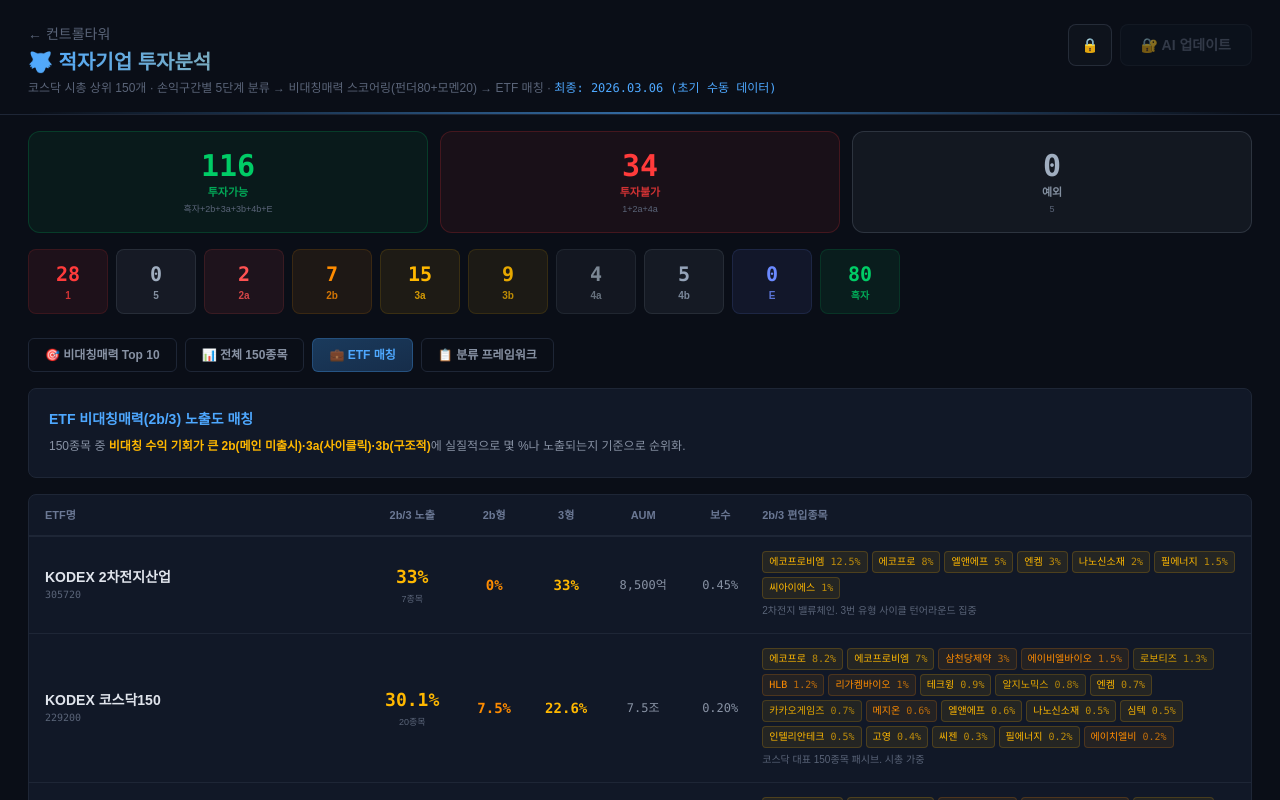
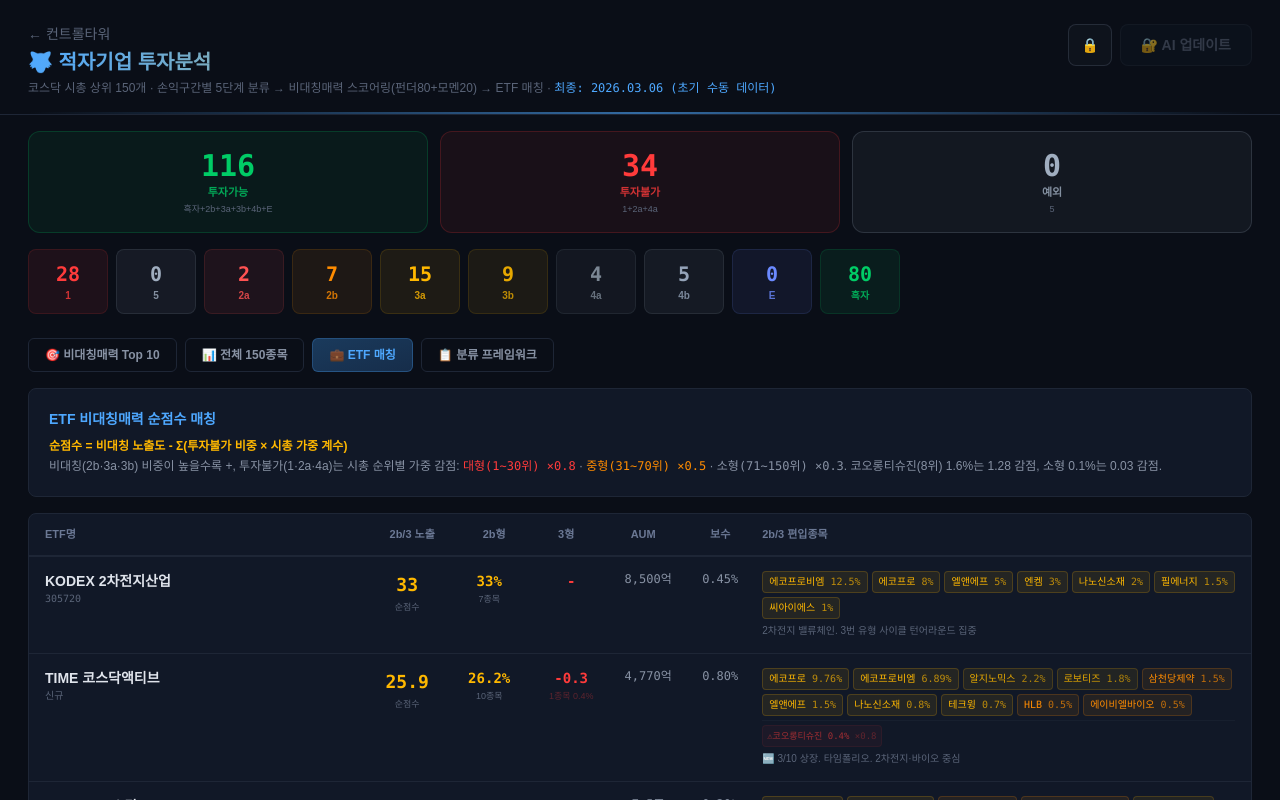
Before and after one commit to mib7514/wolfpack, a Next.js app: page /modules/deficit-analysis in a window 1280 px wide. Both pictures are taken after a click on the button "💼 ETF 매칭". Shown: the top 800 px of the page. Built offline with nearby package versions, Linux system fonts and the light colour scheme.

Commit message:
Update page.js

```diff
--- a/app/modules/deficit-analysis/page.js
+++ b/app/modules/deficit-analysis/page.js
@@ -201,13 +201,13 @@
 /* ETF 데이터 */
 const ETF_DATA = [
   { name: "KODEX 코스닥150", code: "229200", aum: "7.5조", fee: "0.20%", note: "코스닥 대표 150종목 패시브. 시총 가중",
-    holdings: [{ name: "에코프로", weight: 8.2 },{ name: "에코프로비엠", weight: 7.0 },{ name: "삼천당제약", weight: 3.0 },{ name: "에이비엘바이오", weight: 1.5 },{ name: "HLB", weight: 1.2 },{ name: "리가켐바이오", weight: 1.0 },{ name: "로보티즈", weight: 1.3 },{ name: "테크윙", weight: 0.9 },{ name: "알지노믹스", weight: 0.8 },{ name: "메지온", weight: 0.6 },{ name: "엔켐", weight: 0.7 },{ name: "카카오게임즈", weight: 0.7 },{ name: "나노신소재", weight: 0.5 },{ name: "심텍", weight: 0.5 },{ name: "인텔리안테크", weight: 0.5 },{ name: "고영", weight: 0.4 },{ name: "엘앤에프", weight: 0.6 },{ name: "씨젠", weight: 0.3 },{ name: "필에너지", weight: 0.2 },{ name: "에이치엘비", weight: 0.2 }] },
+    holdings: [{ name: "에코프로", weight: 8.2 },{ name: "에코프로비엠", weight: 7.0 },{ name: "삼천당제약", weight: 3.0 },{ name: "에이비엘바이오", weight: 1.5 },{ name: "HLB", weight: 1.2 },{ name: "리가켐바이오", weight: 1.0 },{ name: "로보티즈", weight: 1.3 },{ name: "테크윙", weight: 0.9 },{ name: "알지노믹스", weight: 0.8 },{ name: "메지온", weight: 0.6 },{ name: "엔켐", weight: 0.7 },{ name: "카카오게임즈", weight: 0.7 },{ name: "나노신소재", weight: 0.5 },{ name: "심텍", weight: 0.5 },{ name: "인텔리안테크", weight: 0.5 },{ name: "고영", weight: 0.4 },{ name: "엘앤에프", weight: 0.6 },{ name: "씨젠", weight: 0.3 },{ name: "필에너지", weight: 0.2 },{ name: "에이치엘비", weight: 0.2 },{ name: "코오롱티슈진", weight: 1.6 },{ name: "보로노이", weight: 1.0 },{ name: "펩트론", weight: 1.0 },{ name: "에임드바이오", weight: 0.7 },{ name: "올릭스", weight: 0.7 },{ name: "디앤디파마텍", weight: 0.6 },{ name: "오름테라퓨틱", weight: 0.4 },{ name: "우리기술", weight: 0.5 },{ name: "원익홀딩스", weight: 0.4 },{ name: "하나마이크론", weight: 0.4 },{ name: "차바이오텍", weight: 0.3 }] },
   { name: "TIGER 코스닥150", code: "232080", aum: "1.3조", fee: "0.19%", note: "KODEX와 동일 지수. 최저 보수",
-    holdings: [{ name: "에코프로", weight: 8.2 },{ name: "에코프로비엠", weight: 7.0 },{ name: "삼천당제약", weight: 3.0 },{ name: "에이비엘바이오", weight: 1.5 },{ name: "HLB", weight: 1.2 },{ name: "리가켐바이오", weight: 1.0 },{ name: "로보티즈", weight: 1.3 },{ name: "테크윙", weight: 0.9 },{ name: "알지노믹스", weight: 0.8 },{ name: "메지온", weight: 0.6 },{ name: "엔켐", weight: 0.7 },{ name: "카카오게임즈", weight: 0.7 },{ name: "나노신소재", weight: 0.5 },{ name: "심텍", weight: 0.5 },{ name: "인텔리안테크", weight: 0.5 },{ name: "고영", weight: 0.4 },{ name: "엘앤에프", weight: 0.6 },{ name: "씨젠", weight: 0.3 },{ name: "필에너지", weight: 0.2 },{ name: "에이치엘비", weight: 0.2 }] },
+    holdings: [{ name: "에코프로", weight: 8.2 },{ name: "에코프로비엠", weight: 7.0 },{ name: "삼천당제약", weight: 3.0 },{ name: "에이비엘바이오", weight: 1.5 },{ name: "HLB", weight: 1.2 },{ name: "리가켐바이오", weight: 1.0 },{ name: "로보티즈", weight: 1.3 },{ name: "테크윙", weight: 0.9 },{ name: "알지노믹스", weight: 0.8 },{ name: "메지온", weight: 0.6 },{ name: "엔켐", weight: 0.7 },{ name: "카카오게임즈", weight: 0.7 },{ name: "나노신소재", weight: 0.5 },{ name: "심텍", weight: 0.5 },{ name: "인텔리안테크", weight: 0.5 },{ name: "고영", weight: 0.4 },{ name: "엘앤에프", weight: 0.6 },{ name: "씨젠", weight: 0.3 },{ name: "필에너지", weight: 0.2 },{ name: "에이치엘비", weight: 0.2 },{ name: "코오롱티슈진", weight: 1.6 },{ name: "보로노이", weight: 1.0 },{ name: "펩트론", weight: 1.0 },{ name: "에임드바이오", weight: 0.7 },{ name: "올릭스", weight: 0.7 },{ name: "디앤디파마텍", weight: 0.6 },{ name: "오름테라퓨틱", weight: 0.4 },{ name: "우리기술", weight: 0.5 },{ name: "원익홀딩스", weight: 0.4 },{ name: "하나마이크론", weight: 0.4 },{ name: "차바이오텍", weight: 0.3 }] },
   { name: "TIME 코스닥액티브", code: "신규", aum: "4,770억", fee: "0.80%", note: "🆕 3/10 상장. 타임폴리오. 2차전지·바이오 중심",
-    holdings: [{ name: "에코프로", weight: 9.76 },{ name: "에코프로비엠", weight: 6.89 },{ name: "알지노믹스", weight: 2.2 },{ name: "로보티즈", weight: 1.8 },{ name: "삼천당제약", weight: 1.5 },{ name: "엘앤에프", weight: 1.5 },{ name: "나노신소재", weight: 0.8 },{ name: "테크윙", weight: 0.7 },{ name: "HLB", weight: 0.5 },{ name: "에이비엘바이오", weight: 0.5 }] },
+    holdings: [{ name: "에코프로", weight: 9.76 },{ name: "에코프로비엠", weight: 6.89 },{ name: "알지노믹스", weight: 2.2 },{ name: "로보티즈", weight: 1.8 },{ name: "삼천당제약", weight: 1.5 },{ name: "엘앤에프", weight: 1.5 },{ name: "나노신소재", weight: 0.8 },{ name: "테크윙", weight: 0.7 },{ name: "HLB", weight: 0.5 },{ name: "에이비엘바이오", weight: 0.5 },{ name: "코오롱티슈진", weight: 0.4 }] },
   { name: "KoAct 코스닥액티브", code: "신규", aum: "5,950억", fee: "0.50%", note: "🆕 3/10 상장. 삼성액티브. 공격적 종목 발굴",
-    holdings: [{ name: "로보티즈", weight: 3.0 },{ name: "테크윙", weight: 2.0 },{ name: "에코프로비엠", weight: 2.5 },{ name: "에코프로", weight: 2.0 },{ name: "인텔리안테크", weight: 3.0 },{ name: "고영", weight: 1.5 },{ name: "심텍", weight: 1.0 },{ name: "엘앤에프", weight: 1.0 },{ name: "삼천당제약", weight: 0.8 },{ name: "위메이드", weight: 0.5 }] },
+    holdings: [{ name: "로보티즈", weight: 3.0 },{ name: "테크윙", weight: 2.0 },{ name: "에코프로비엠", weight: 2.5 },{ name: "에코프로", weight: 2.0 },{ name: "인텔리안테크", weight: 3.0 },{ name: "고영", weight: 1.5 },{ name: "심텍", weight: 1.0 },{ name: "엘앤에프", weight: 1.0 },{ name: "삼천당제약", weight: 0.8 },{ name: "위메이드", weight: 0.5 },{ name: "원익홀딩스", weight: 0.3 }] },
   { name: "KODEX 2차전지산업", code: "305720", aum: "8,500억", fee: "0.45%", note: "2차전지 밸류체인. 3번 유형 사이클 턴어라운드 집중",
     holdings: [{ name: "에코프로비엠", weight: 12.5 },{ name: "에코프로", weight: 8.0 },{ name: "엘앤에프", weight: 5.0 },{ name: "나노신소재", weight: 2.0 },{ name: "엔켐", weight: 3.0 },{ name: "필에너지", weight: 1.5 },{ name: "씨아이에스", weight: 1.0 }] },
   { name: "KODEX 코스닥150IT", code: "261060", aum: "1,100억", fee: "0.25%", note: "코스닥 IT 섹터. 3번 반도체장비 밀집",
@@ -218,24 +218,44 @@
     holdings: [{ name: "알지노믹스", weight: 2.5 },{ name: "삼천당제약", weight: 2.0 },{ name: "에이비엘바이오", weight: 1.8 },{ name: "HLB", weight: 1.5 },{ name: "리가켐바이오", weight: 1.2 },{ name: "메지온", weight: 0.8 },{ name: "에이치엘비", weight: 0.5 }] },
   { name: "KoAct AI인프라액티브", code: "KoAct", aum: "2,100억", fee: "0.50%", note: "삼성액티브. AI 인프라. 3번 반도체장비 집중",
     holdings: [{ name: "테크윙", weight: 4.5 },{ name: "고영", weight: 2.0 },{ name: "심텍", weight: 1.5 }] },
-  { name: "PLUS 코스닥150액티브", code: "신규(3/17)", aum: "상장 예정", fee: "0.15%", note: "🔜 3/17 상장 예정. 한화. 최저 보수",
+  { name: "PLUS 코스닥150액티브", code: "신규(3/17)", aum: "상장 예정", fee: "0.15%", note: "🔜 3/17 상장 예정. 한화. 네거티브 스크리닝+30종목 압축. 최저 보수",
     holdings: [{ name: "에코프로", weight: 7.0 },{ name: "에코프로비엠", weight: 6.0 },{ name: "로보티즈", weight: 1.5 },{ name: "테크윙", weight: 1.0 },{ name: "엘앤에프", weight: 1.2 },{ name: "삼천당제약", weight: 0.8 }] },
 ];
 
+const NO_INVEST_TYPES = new Set(["1", "2a", "4a"]);
+// 시총 가중 감점: 시총 순위별 감점 계수 (대형일수록 드래그가 크므로 감점 가중)
+function capPenaltyCoeff(rank) {
+  if (rank <= 30) return 0.8;  // 대형 투자불가 — 높은 감점
+  if (rank <= 70) return 0.5;  // 중형
+  return 0.3;                   // 소형 — 낮은 감점
+}
+
 function calcETFScores(allCompanies) {
-  const asymCompanies = allCompanies.filter(c => ASYMMETRIC_TYPES.has(c.type));
-  const asymNames = new Set(asymCompanies.map(c => c.name));
+  const companyMap = new Map(allCompanies.map(c => [c.name, c]));
   return ETF_DATA.map((etf) => {
-    const matchedHoldings = (etf.holdings || []).filter(h => asymNames.has(h.name)).map(h => {
-      const comp = asymCompanies.find(c => c.name === h.name);
-      return { ...h, type: comp?.type, detail: comp?.detail };
+    const asymHoldings = [];
+    const noInvestHoldings = [];
+
+    (etf.holdings || []).forEach(h => {
+      const comp = companyMap.get(h.name);
+      if (!comp) return;
+      const entry = { ...h, type: comp.type, detail: comp.detail, rank: comp.rank };
+      if (ASYMMETRIC_TYPES.has(comp.type)) asymHoldings.push(entry);
+      else if (NO_INVEST_TYPES.has(comp.type)) noInvestHoldings.push(entry);
     });
-    const totalExposure = Math.round(matchedHoldings.reduce((s, h) => s + h.weight, 0) * 10) / 10;
+
+    const asymExposure = Math.round(asymHoldings.reduce((s, h) => s + h.weight, 0) * 10) / 10;
+    const noInvestExposure = Math.round(noInvestHoldings.reduce((s, h) => s + h.weight, 0) * 10) / 10;
+    // 시총 가중 감점: 각 투자불가 종목의 (비중 × 시총구간 계수) 합산
+    const penalty = Math.round(noInvestHoldings.reduce((s, h) => s + h.weight * capPenaltyCoeff(h.rank), 0) * 10) / 10;
+    const netScore = Math.round((asymExposure - penalty) * 10) / 10;
+
     const byType = { "2b": 0, "3a": 0, "3b": 0 };
-    matchedHoldings.forEach(h => { if (byType[h.type] !== undefined) byType[h.type] += h.weight; });
+    asymHoldings.forEach(h => { if (byType[h.type] !== undefined) byType[h.type] += h.weight; });
     Object.keys(byType).forEach(k => { byType[k] = Math.round(byType[k] * 10) / 10; });
-    return { ...etf, matchedHoldings, totalExposure, bdeCount: matchedHoldings.length, byType };
-  }).sort((a, b) => b.totalExposure - a.totalExposure);
+
+    return { ...etf, matchedHoldings: asymHoldings, noInvestHoldings, totalExposure: asymExposure, noInvestExposure, penalty, netScore, bdeCount: asymHoldings.length, noInvestCount: noInvestHoldings.length, byType };
+  }).sort((a, b) => b.netScore - a.netScore);
 }
 
 /* 유틸 컴포넌트 */
@@ -438,19 +458,22 @@
         {/* ETF 매칭 */}
         {activeTab === "etf" && (<div>
           <div className="bg-[#111827] border border-[#1E2636] rounded-lg p-5 mb-4">
-            <div className="text-sm font-bold text-[#4EA8FF] mb-2">ETF 비대칭매력(2b/3) 노출도 매칭</div>
-            <div className="text-xs text-[#8892A4] leading-relaxed">150종목 중 <span className="text-[#FFB800] font-bold">비대칭 수익 기회가 큰 2b(메인 미출시)·3a(사이클릭)·3b(구조적)</span>에 실질적으로 몇 %나 노출되는지 기준으로 순위화.</div>
+            <div className="text-sm font-bold text-[#4EA8FF] mb-2">ETF 비대칭매력 순점수 매칭</div>
+            <div className="text-xs text-[#8892A4] leading-relaxed">
+              <span className="text-[#FFB800] font-bold">순점수 = 비대칭 노출도 - Σ(투자불가 비중 × 시총 가중 계수)</span><br/>
+              비대칭(2b·3a·3b) 비중이 높을수록 +, 투자불가(1·2a·4a)는 시총 순위별 가중 감점: <span className="font-mono text-[#FF3B3B]">대형(1~30위) ×0.8</span> · <span className="font-mono text-[#FF8C00]">중형(31~70위) ×0.5</span> · <span className="font-mono text-[#8892A4]">소형(71~150위) ×0.3</span>. 코오롱티슈진(8위) 1.6%는 1.28 감점, 소형 0.1%는 0.03 감점.
+            </div>
           </div>
           <div className="bg-[#111827] border border-[#1E2636] rounded-lg overflow-hidden">
             <div className="grid gap-3 px-4 py-3 text-[11px] font-bold text-[#6B7894] border-b-2 border-[#1E2636]" style={{gridTemplateColumns:"2fr 80px 60px 60px 70px 60px 3fr"}}><span>ETF명</span><span className="text-center">2b/3 노출</span><span className="text-center">2b형</span><span className="text-center">3형</span><span className="text-center">AUM</span><span className="text-center">보수</span><span>2b/3 편입종목</span></div>
-            {etfScored.map(etf=>(<div key={etf.code||etf.name} className="grid gap-3 px-4 py-3.5 border-b border-[#1E2636] items-center text-xs hover:bg-[#1A2030] transition" style={{gridTemplateColumns:"2fr 80px 60px 60px 70px 60px 3fr"}}>
+            {etfScored.map(etf=>(<div key={etf.code||etf.name} className="grid gap-3 px-4 py-3.5 border-b border-[#1E2636] items-start text-xs hover:bg-[#1A2030] transition" style={{gridTemplateColumns:"2fr 70px 70px 70px 60px 60px 3fr"}}>
               <div><div className="font-bold text-sm">{etf.name}</div><div className="text-[10px] text-[#5A6478] font-mono">{etf.code}</div></div>
-              <div className="text-center"><span className={`font-mono text-lg font-black ${etf.totalExposure>=15?"text-[#FFB800]":etf.totalExposure>=5?"text-[#4EA8FF]":"text-[#5A6478]"}`}>{etf.totalExposure}%</span><div className="text-[9px] text-[#5A6478]">{etf.bdeCount}종목</div></div>
-              <div className="text-center font-mono text-sm font-bold text-[#FF8C00]">{etf.byType?.["2b"]||0}%</div>
-              <div className="text-center font-mono text-sm font-bold text-[#FFB800]">{Math.round(((etf.byType?.["3a"]||0)+(etf.byType?.["3b"]||0))*10)/10}%</div>
+              <div className="text-center"><span className={`font-mono text-lg font-black ${etf.netScore>=15?"text-[#FFB800]":etf.netScore>=5?"text-[#4EA8FF]":"text-[#5A6478]"}`}>{etf.netScore}</span><div className="text-[9px] text-[#5A6478]">순점수</div></div>
+              <div className="text-center"><span className="font-mono text-sm font-bold text-[#FFB800]">{etf.totalExposure}%</span><div className="text-[9px] text-[#5A6478]">{etf.bdeCount}종목</div></div>
+              <div className="text-center"><span className="font-mono text-sm font-bold text-[#FF3B3B]">{etf.noInvestExposure>0?"-"+etf.penalty:"-"}</span>{etf.noInvestCount>0&&<div className="text-[9px] text-[#FF3B3B50]">{etf.noInvestCount}종목 {etf.noInvestExposure}%</div>}</div>
               <div className="text-center font-mono text-[#8892A4]">{etf.aum}</div>
               <div className="text-center font-mono text-[#8892A4]">{etf.fee}</div>
-              <div><div className="flex flex-wrap gap-1 mb-1">{etf.matchedHoldings.sort((a,b)=>b.weight-a.weight).map(h=>{const dt=DEFICIT_TYPES[h.type]||DEFICIT_TYPES["흑자"];return(<span key={h.name} className="text-[10px] px-1.5 py-0.5 rounded font-mono" style={{background:dt.bg,color:dt.color,border:`1px solid ${dt.color}30`}}>{h.name} <span className="opacity-70">{h.weight}%</span></span>);})}</div><div className="text-[10px] text-[#5A6478]">{etf.note}</div></div>
+              <div><div className="flex flex-wrap gap-1 mb-1">{etf.matchedHoldings.sort((a,b)=>b.weight-a.weight).map(h=>{const dt=DEFICIT_TYPES[h.type]||DEFICIT_TYPES["흑자"];return(<span key={h.name} className="text-[10px] px-1.5 py-0.5 rounded font-mono" style={{background:dt.bg,color:dt.color,border:`1px solid ${dt.color}30`}}>{h.name} <span className="opacity-70">{h.weight}%</span></span>);})}</div>{etf.noInvestHoldings.length>0&&<div className="flex flex-wrap gap-1 mt-1 pt-1 border-t border-[#1E263680]">{etf.noInvestHoldings.sort((a,b)=>b.weight-a.weight).slice(0,5).map(h=>{const dt=DEFICIT_TYPES[h.type]||DEFICIT_TYPES["1"];const coeff=capPenaltyCoeff(h.rank);return(<span key={h.name} className="text-[9px] px-1 py-0.5 rounded font-mono opacity-60" style={{background:dt.bg,color:dt.color,border:`1px solid ${dt.color}20`}}>⚠{h.name} {h.weight}% <span className="opacity-50">×{coeff}</span></span>);})}{etf.noInvestHoldings.length>5&&<span className="text-[9px] text-[#5A6478]">+{etf.noInvestHoldings.length-5}개</span>}</div>}<div className="text-[10px] text-[#5A6478] mt-1">{etf.note}</div></div>
             </div>))}
           </div>
           <div className="bg-[#111827] border border-[#1E2636] rounded-lg p-5 mt-4">
```
